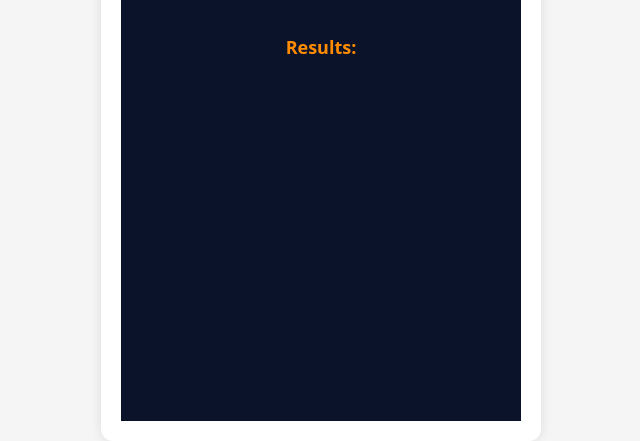
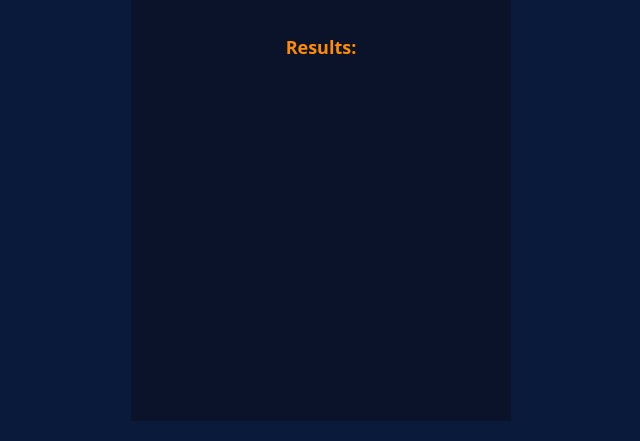
Before and after one commit to petergeraldine/stopwatch, a plain HTML site: page index.html in a window 1280 px wide. Shown: the part 379-820 px from the top of the page, without its empty margins (319-959 px from the left). Drawn offline with Linux system fonts and the light colour scheme.

Commit message:
Fix manifest path and enhance CSS styles
Updated manifest link and modified CSS styles for layout and background.

```diff
--- a/index.html
+++ b/index.html
@@ -6,31 +6,32 @@
 
   <title>Stopwatch</title>
 
-  <!-- Manifest + Icons -->
-  <link rel="manifest" href="/manifest.json" />
+  <link rel="manifest" href="/stopwatch/manifest.json" />
   <link rel="apple-touch-icon" href="/stopwatch/assets/Logo.png" />
 
   <style>
-    body {
+    html, body {
       margin: 0;
       padding: 0;
-      font-family: Arial, sans-serif;
-      background: #f5f5f5;
+      height: 100%;
+      background: #0a1a3a; /* dark blue full-screen background */
+    }
+
+    body {
       display: flex;
       justify-content: center;
       align-items: center;
-      height: 100vh;
+      padding: env(safe-area-inset-top)
+               env(safe-area-inset-right)
+               env(safe-area-inset-bottom)
+               env(safe-area-inset-left);
     }
 
     #root {
-      display: flex;
-      flex-direction: column;
-      width: 90%;
-      max-width: 400px;
-      background: white;
+      width: 100%;
+      max-width: 420px;
       padding: 20px;
-      border-radius: 12px;
-      box-shadow: 0 0 12px rgba(0,0,0,0.1);
+      box-sizing: border-box;
     }
 
     .results {
```
